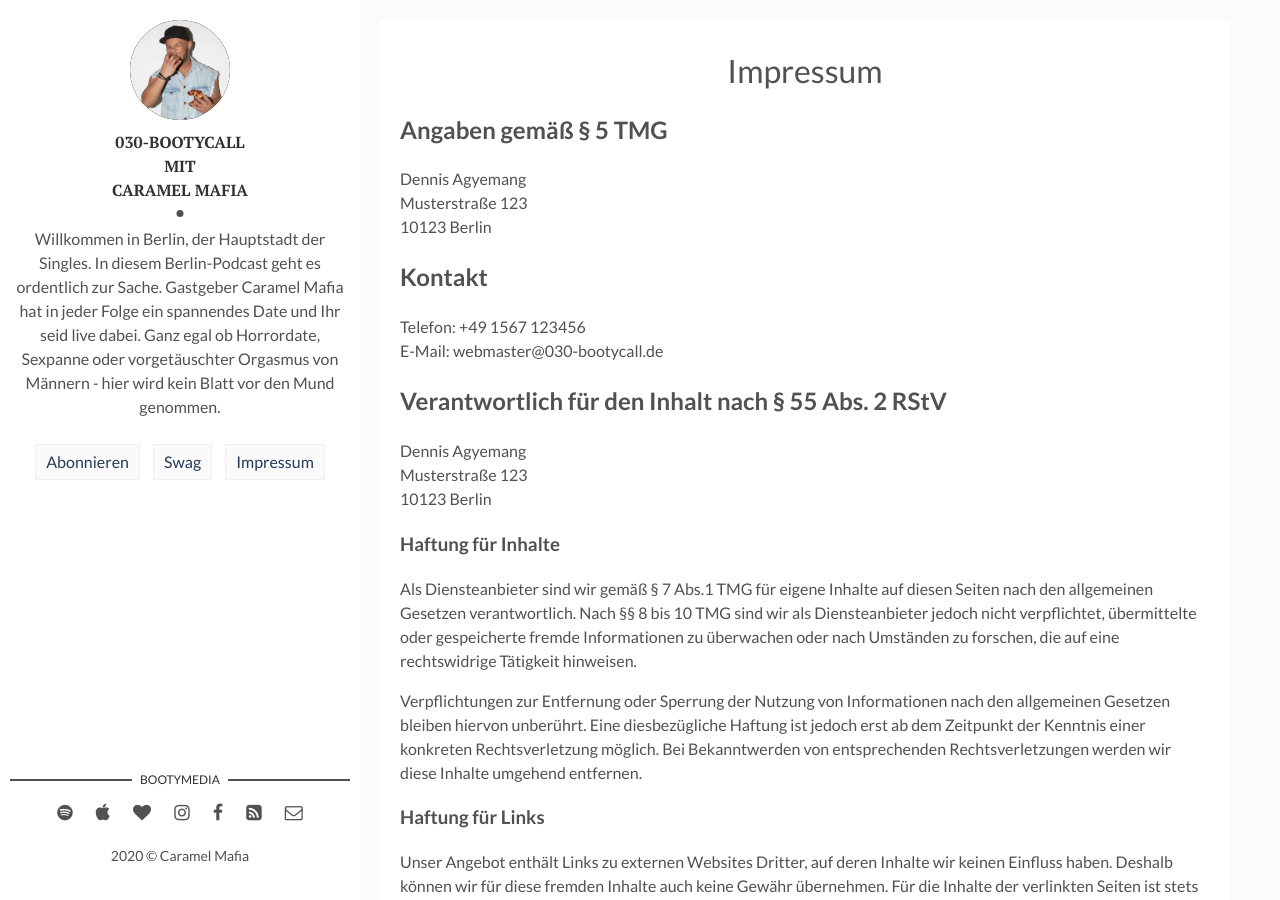
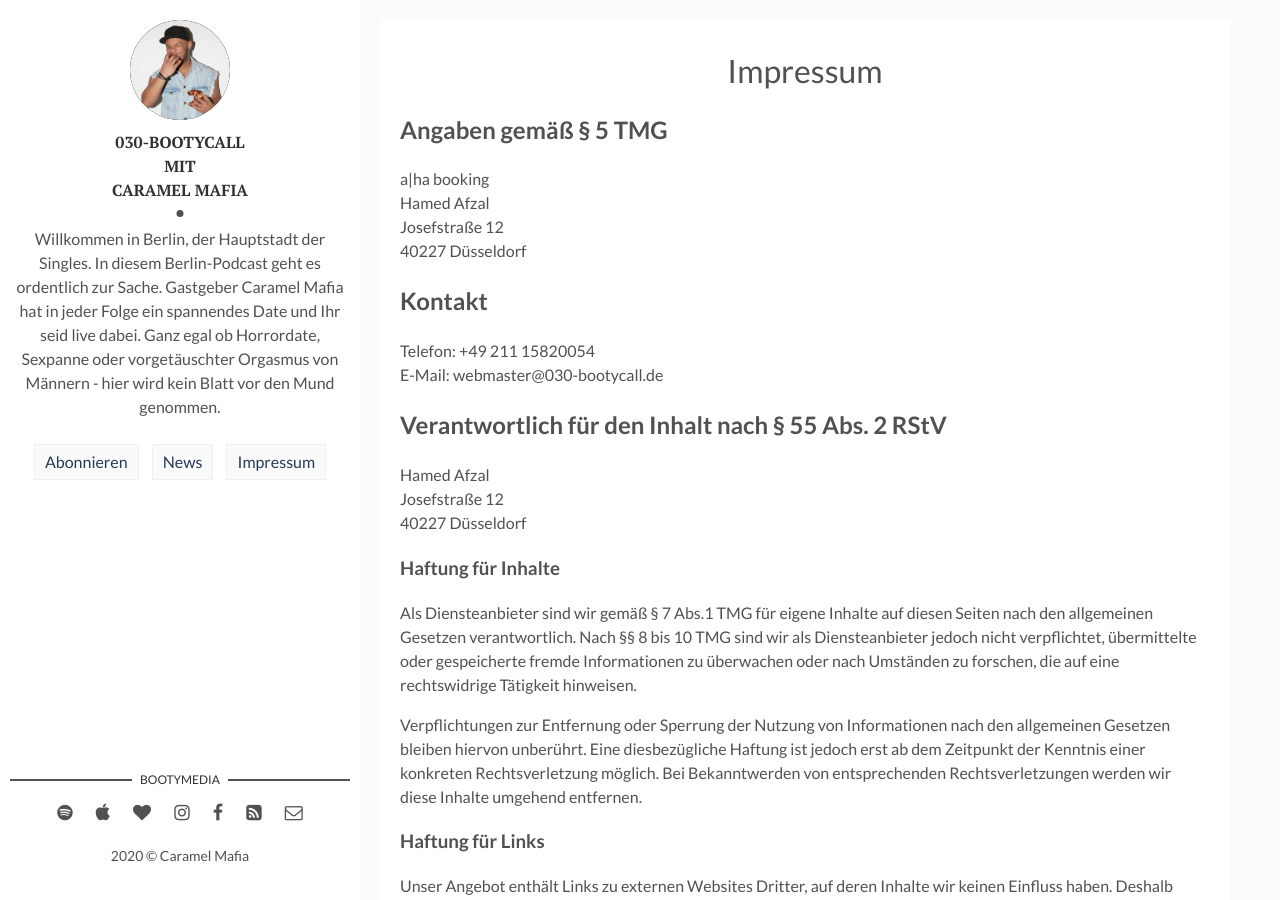
Before and after one commit to 030-Bootycall/030-Bootycall.github.io, a Jekyll site: the page built from impressum.markdown, in a window 1280 px wide and 900 px high. Built offline with Jekyll 4.4.1, drawn with Linux system fonts in a browser that asks for light colours.

Commit message:
News page added

```diff
--- a/_config.yml
+++ b/_config.yml
@@ -7,7 +7,7 @@
   hier wird kein Blatt vor den Mund genommen.
 permalink: ':title/'
 baseurl: ""
-url: "" # the base hostname & protocol for your site, e.g. http://example.com
+url: "www.030-bootycall.de"
 
 # Author Settings
 author: Caramel Mafia
@@ -22,7 +22,7 @@
 - {title: 'Instagram', icon: 'instagram', link: 'https://www.instagram.com/030bootycall'}
 - {title: 'Facebook', icon: 'facebook', link: 'https://www.facebook.com/030Bootycall'}
 - {title: 'RSS Feed', icon: 'rss-square', link: 'https://030-bootycall.podigee.io/feed/mp3'}
-- {title: 'E-Mail', icon: 'envelope-o', link: 'mailto:post@030-bootycall.de'}
+- {title: 'E-Mail', icon: 'envelope-o', link: 'mailto:info@030-bootycall.de'}
 
 # Tracker
 analytics: # Google Analytics
--- a/_layouts/main.html
+++ b/_layouts/main.html
@@ -11,7 +11,7 @@
             <p>{{ site.description }}</p>
             <ul class="tags">
                 <li><a href="{{ site.baseurl }}/subscribe/" class="tag">Abonnieren</a></li>
-                <li><a href="{{ site.baseurl }}/swag/" class="tag">Swag</a></li>
+                <li><a href="{{ site.baseurl }}/news/" class="tag">News</a></li>
                 <li><a href="{{ site.baseurl }}/impressum/" class="tag">Impressum</a></li>
             </ul>
         </div>
--- a/impressum.markdown
+++ b/impressum.markdown
@@ -3,18 +3,19 @@
 title: "Impressum"
 ---
 ## Angaben gemäß § 5 TMG
-Dennis Agyemang
-Musterstraße 123
-10123 Berlin
+a|ha booking
+Hamed Afzal
+Josefstraße 12
+40227 Düsseldorf
 
 ## Kontakt
-Telefon: +49 1567 123456
+Telefon: +49 211 15820054
 E-Mail: webmaster@030-bootycall.de
 
 ## Verantwortlich für den Inhalt nach § 55 Abs. 2 RStV
-Dennis Agyemang
-Musterstraße 123
-10123 Berlin
+Hamed Afzal
+Josefstraße 12
+40227 Düsseldorf
 
 ### Haftung für Inhalte
 Als Diensteanbieter sind wir gemäß § 7 Abs.1 TMG für eigene Inhalte auf diesen Seiten nach den allgemeinen Gesetzen verantwortlich. Nach §§ 8 bis 10 TMG sind wir als Diensteanbieter jedoch nicht verpflichtet, übermittelte oder gespeicherte fremde Informationen zu überwachen oder nach Umständen zu forschen, die auf eine rechtswidrige Tätigkeit hinweisen.
--- a/swag.markdown
+++ /dev/null
@@ -1,5 +0,0 @@
----
-layout: misc
-title: "Swag"
----
-Hier findest du demnächst Juicy Bootycall Swag von deinem Lieblingspodcast!
```
Also changed, not shown: news.markdown (added, +7 -0 lines), assets/img/boner.jpg (added).
